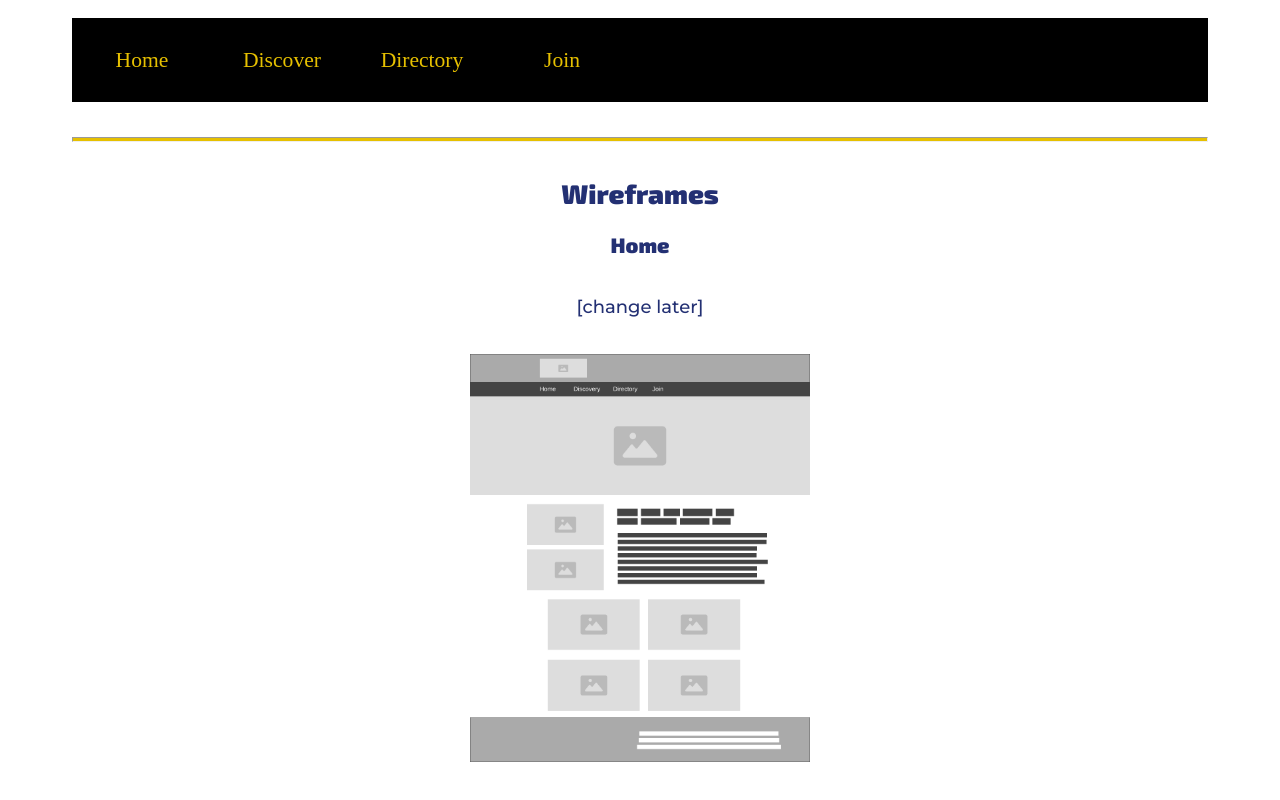
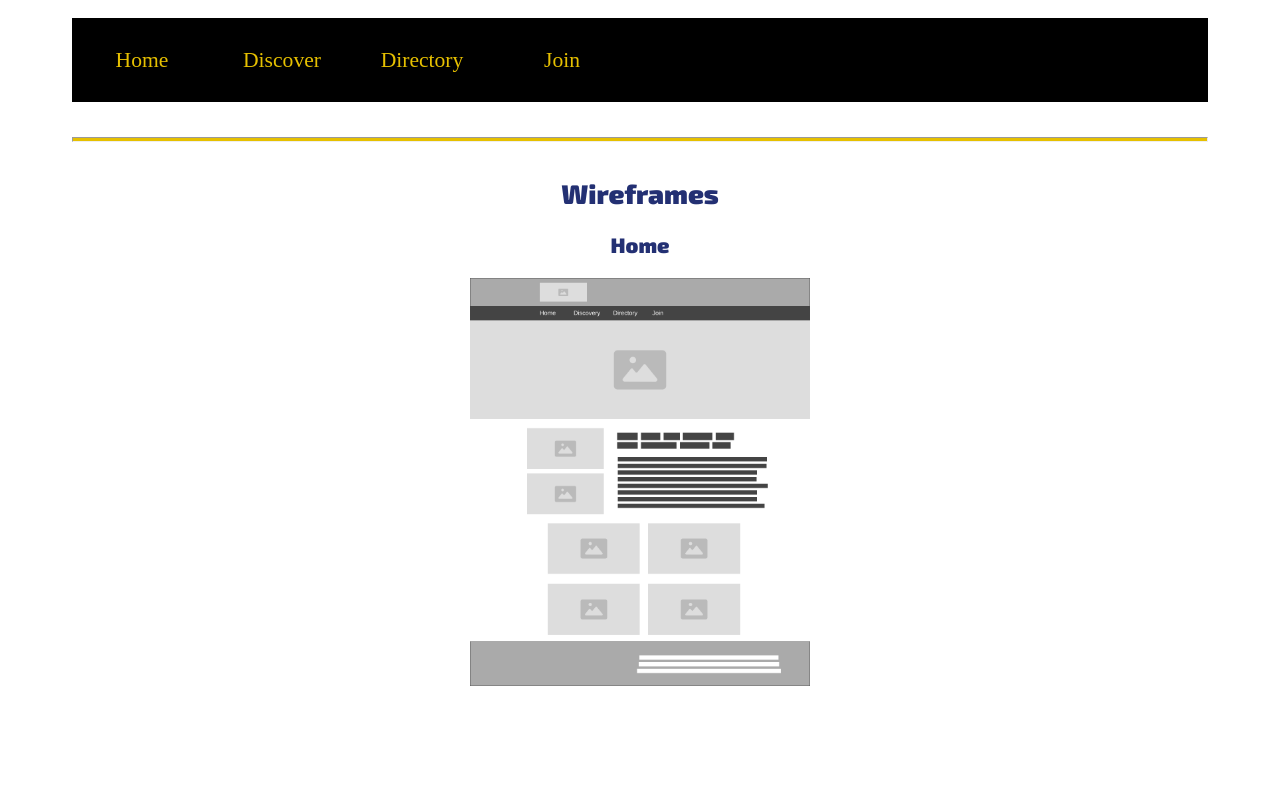
Before and after one commit to lmsdevop/WDD230, a plain HTML site: page week01/chamber-site-plan.html in a window 1280 px wide. Shown: the part 2116-2916 px from the top of the page. After the commit the page ends 2874 px from the top, so only its background shows below. Drawn offline with Linux system fonts and the light colour scheme.

Commit message:
Chamber Project

```diff
--- a/week01/chamber-site-plan.html
+++ b/week01/chamber-site-plan.html
@@ -112,9 +112,6 @@
         </h2>
 
         <h3>Home</h3>
-        <p>
-            [change later]
-        </p>
         <img class="images-wireframe" src="images/homepage.png" alt="home page wireframe">
     </main>
 </body>
```
